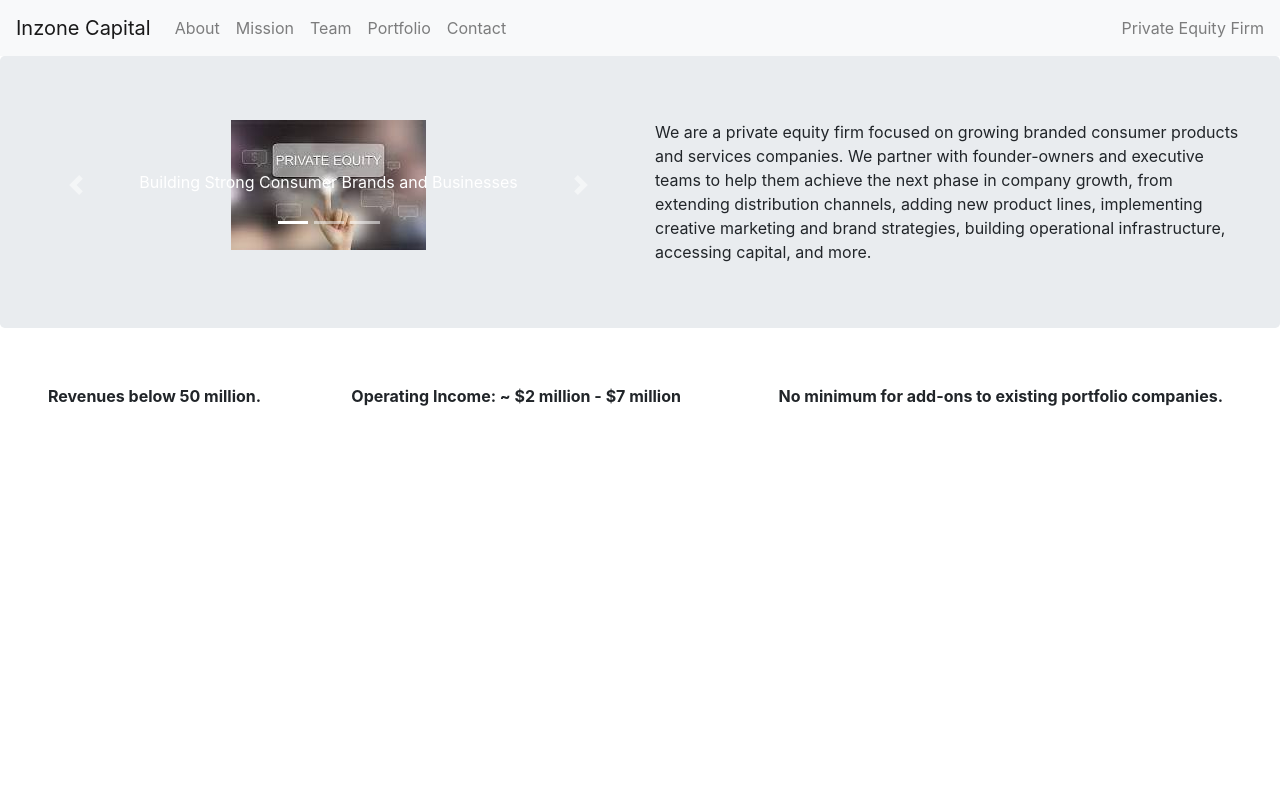
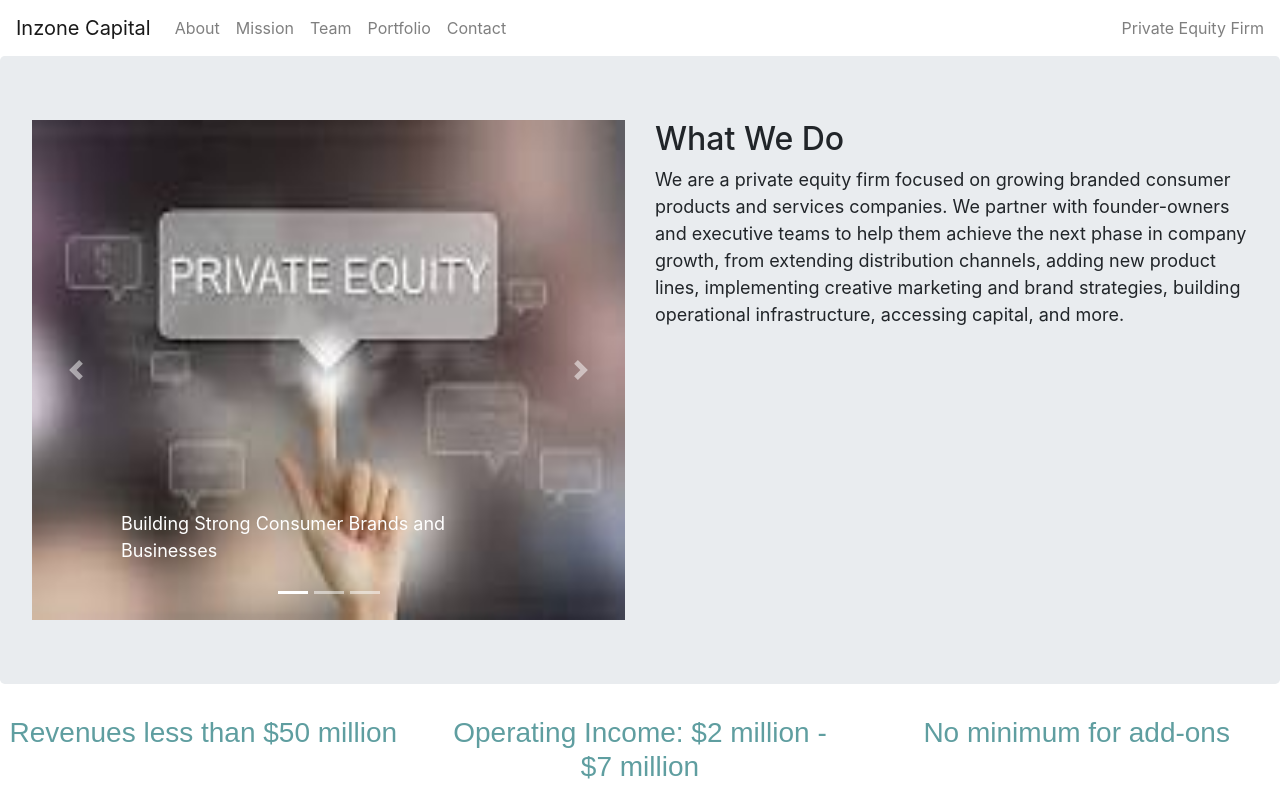
Before and after one commit to zscott92/inzone_capital_website, a React (Create React App) app: page /about in a window 1280 px wide. Built offline with nearby package versions, Linux system fonts and the light colour scheme.

Commit message:
Progress on about screen and team screen

```diff
--- a/src/App.css
+++ b/src/App.css
@@ -1,5 +1,9 @@
 .App {
   text-align: center;
+}
+.Container {
+  height: 100%;
+  vertical-align: middle;
 }
 
 .App-logo {
@@ -28,16 +32,28 @@
   color: #61dafb;
 }
 
+.AboutImages {
+  width: 100%;
+  height: 500px;
+}
+
+.ProfilePicture {
+width: 100%;
+height: max-content;
+}
+
 .nav-item {
   color: white;
 }
-img {
-  height: fit-content;
+
+h3 {
+  color: cadetblue;
+  font-family: Arial, Helvetica, sans-serif;
 }
 
-
-row {
-  text-align: center;
+p {
+  text-align: left;
+  font-size: large;
 }
 
 #about {
--- a/src/components/layout/AboutJumbo.js
+++ b/src/components/layout/AboutJumbo.js
@@ -2,7 +2,7 @@ import React, { useState } from 'react';
 import image1 from '../../images/carouselimages/private_equity_image_1.jpeg';
 import image2 from '../../images/carouselimages/private_equity_image_2.jpeg';
 import image3 from '../../images/carouselimages/private_equity_image_3.jpeg';
-import { Carousel, CarouselItem, CarouselControl, CarouselIndicators, CarouselCaption, Jumbotron, Col, Row } from 'reactstrap';
+import { Carousel, CarouselItem, CarouselControl, CarouselIndicators, CarouselCaption, Container, Col, Row, Jumbotron } from 'reactstrap';
 
 function AboutJumbo() {
     const items = [
@@ -55,17 +55,17 @@ function AboutJumbo() {
                 onExited={() => setAnimating(false)}
                 key={item.src}
             >
-                    <img src={item.src} alt={item.altText} />
-                    <CarouselCaption captionText={item.caption}  />
+                <img src={item.src} alt={item.altText} className="AboutImages"/>
+                <CarouselCaption captionText={item.caption} />
             </CarouselItem>
         );
     });
 
 
     return (
-            <div>
-                <Jumbotron>
-                    <Row xs="2">
+        <Jumbotron className="Jumbotron">
+
+            <Row>
                 <Col xs="6">
                     <Carousel
                         activeIndex={activeIndex}
@@ -79,13 +79,14 @@ function AboutJumbo() {
                     </Carousel>
                 </Col>
                 <Col xs="6" id="about">
-                            We are a private equity firm focused on growing branded consumer products and services companies. We partner with founder-owners
+                    <h2>What We Do</h2>
+                    <p>We are a private equity firm focused on growing branded consumer products and services companies. We partner with founder-owners
                     and executive teams to help them achieve the next phase in company growth, from extending distribution channels, adding new product
                     lines, implementing creative marketing and brand strategies, building operational infrastructure, accessing capital, and more.
+                    </p>
                         </Col>
             </Row>
         </Jumbotron>
-            </div>
     )
 }
 export default AboutJumbo;
--- a/src/components/layout/AboutTable.js
+++ b/src/components/layout/AboutTable.js
@@ -1,30 +1,13 @@
 import React from 'react';
-import { Table } from 'reactstrap';
+import { Row, Col } from 'reactstrap';
 
 function AboutTable() {
     return (
-        <Table borderless>
-            <tbody>
-                <th>
-                    <tr>
-                        <th scope="row"></th>
-                        <td>Revenues below 50 million.</td>
-                    </tr>
-                </th>
-                <th>
-                    <tr>
-                        <th scope="row"></th>
-                        <td>Operating Income: ~ $2 million - $7 million</td>
-                    </tr>
-                </th>
-                <th>
-                    <tr>
-                        <th scope="row"></th>
-                        <td>No minimum for add-ons to existing portfolio companies.</td>
-                    </tr>
-                </th>
-            </tbody>
-        </Table>
+        <Row>
+            <Col><h3>Revenues less than $50 million</h3></Col>
+            <Col><h3>Operating Income:  $2 million - $7 million</h3></Col>
+            <Col><h3>No minimum for add-ons</h3></Col>
+        </Row>
     )
 }
 export default AboutTable;
--- a/src/components/layout/Navbar.js
+++ b/src/components/layout/Navbar.js
@@ -10,7 +10,7 @@ function NavigationBar () {
 
         return (
             <div>
-                <Navbar color="light" light expand="md">
+                <Navbar color="faded" light expand="md">
                     <NavbarBrand href="/about/">Inzone Capital</NavbarBrand>
                     <NavbarToggler onClick={toggle} />
                     <Collapse isOpen={isOpen} navbar>
--- a/src/components/layout/UserCard.js
+++ b/src/components/layout/UserCard.js
@@ -1,7 +1,7 @@
 import React from 'react';
-import { Card, CardImg, CardBody, CardTitle, CardSubtitle, CardText, Button } from 'reactstrap';
+import { Col, Row, CardDeck, Card, CardImg, CardBody, CardTitle, CardSubtitle, CardText, Button} from 'reactstrap';
 import JimScottProfile from "../../images/profilepics/jim_scott_profile_pic.jpg"
-import KristineSappProfile from "../../images/profilepics/kristine_sapp_profile_pic.jpg"
+import KristineSappProfile from "../../images/profilepics/kristine_sapp_profile_pic.jpeg"
 
 function UserCard() {
     // var [card, setCard] = useState([]);
@@ -43,37 +43,46 @@ function UserCard() {
 
 
     return (
-        <div>
+            <Row>
+            {/* <CardDeck> */}
+            <Col sm="6">
                 <Card>
-                    <CardImg top width="100%" src={JimScottProfile} alt="Card image cap" />
+                    <CardImg top width="100%" src={JimScottProfile} alt="Card image cap" className="ProfilePicture" />
                     <CardBody>
-                        <CardTitle>Jim Scott</CardTitle>
-                        <CardSubtitle>CEO</CardSubtitle>
-                        <CardText>Jim began his entrepreneurial career in 1982 with $300 in saving and I have applied financial
+                        <CardTitle><h2>Jim Scott</h2></CardTitle>
+                        <CardSubtitle><h3>CEO</h3></CardSubtitle>
+                        <CardText>
+                        <p>Jim began his entrepreneurial career in 1982 with $300 in savings and has applied financial
                         leverage in business owned throughout my career to maintain my private company status. He's proud
-                        of the fact that I've never had outside equity in any of them. I began my career by starting two
+                        of the fact that he's never had outside equity in any of them. He began my career by starting two
                         companies, Alpha Products (plastic consumer products manufacturer) and Bulldog Movers was sold to
                         a management buyout in 1989 and Alpha Products was sold to Aladdin Industries in 1994. After the sale
-                        of Alpha Products, I spent the next 3 years with my family enjoying life and began dreaming up my next
+                        of Alpha Products, he spent the next 3 years with my family enjoying life and began dreaming up my next
                         business venture and from that Inzone Inc. was born. Over a twenty year run, the company has built from
                         the ground up: Bubba Brands (sold to Newell Rubbermaid in 2014), and good2grow (sold to Kainos in 2018).
+                        </p>
                         </CardText>
                     </CardBody>
                 </Card>
+                </Col>
+                <Col sm="6">
                 <Card>
-                <CardImg top width="100%" src={KristineSappProfile} alt="Card image cap" />
+                <CardImg top width="100%" src={KristineSappProfile} alt="Card image cap" className="ProfilePicture"/>
                 <CardBody>
-                    <CardTitle>Kristine Sapp</CardTitle>
-                    <CardSubtitle>Not sure title</CardSubtitle>
+                    <CardTitle><h2>Kristine Sapp</h2></CardTitle>
+                    <CardSubtitle><h3>Administrative Director</h3></CardSubtitle>
                     <CardText>
+                        <p>
                         Kristine Sapp joined the In Zone team in 1997 as a Staff Accountant.  Over the years, her positions included
                         Treasury, Finance Manager, and eventually working her way up to Controller.  Kristine has experience in a wide range of accounting
                         functions including financial reporting, external auditing, M&A transactions as well as supporting C-Level executives.  Kristine
                         received her BBA in Accounting from Coles College of Business at Kennesaw State University in 2013.
+                        </p>
                     </CardText>
                 </CardBody>
             </Card>
-        </div>
+            </Col>
+            </Row>
     )
 }
 export default UserCard;
--- a/src/components/screens/ContactScreen.js
+++ b/src/components/screens/ContactScreen.js
@@ -6,7 +6,11 @@ function ContactScreen() {
     return (
         <Fragment>
             <Navbar />
-            <Jumbotron />
+            <Jumbotron>
+                <h1>Contact us</h1><br/>
+                <a href="mailto:jscott@inzonecapital.com">jscott@inzonecapital.com</a><br/><br/>
+                <a href="mailto:ksapp@inzonecapital.com"> ksapp@inzonecapital.com</a>
+            </Jumbotron>
         </Fragment>
     )
 }
--- a/src/components/screens/MissionScreen.js
+++ b/src/components/screens/MissionScreen.js
@@ -7,8 +7,9 @@ function MissionScreen() {
         <Fragment>
             <Navbar />
             <Jumbotron>
-            <h1>Mission</h1>
-                Our mission is to provide our clients with the best possible service every time no matter what.
+            <h2>Mission</h2>
+            <br/>
+                <h3>To use our decades of experience in consumer products' to add unique value and perspective to our portfolio companies.</h3>
             </Jumbotron>
         </Fragment>
     )
--- a/src/components/screens/TeamScreen.js
+++ b/src/components/screens/TeamScreen.js
@@ -9,10 +9,9 @@ function TeamScreen() {
         <Navbar />
         <Jumbotron>
           <h1>Team</h1>
-          <Row xs="2">
-            <Col xs="3" id="about">
+          <br/>
+          <Row>
               <UserCard />
-            </Col>
           </Row>
         </Jumbotron>
       </Fragment>
```
Also changed, not shown: src/images/profilepics/kristine_sapp_profile_pic.jpeg (added), src/images/profilepics/kristine_sapp_profile_pic.jpg (deleted). Lines whose indentation alone changed are shown as unchanged.
